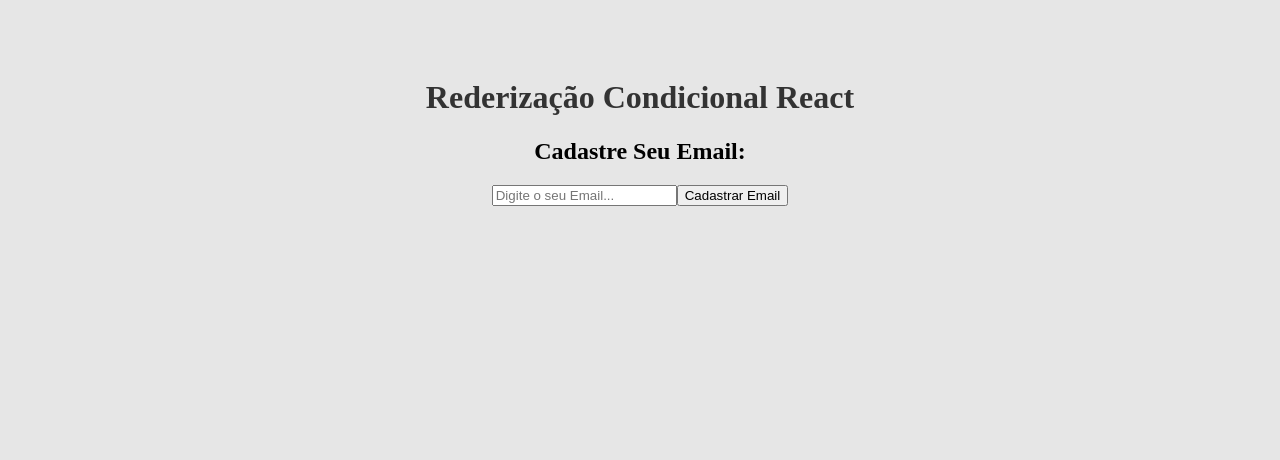
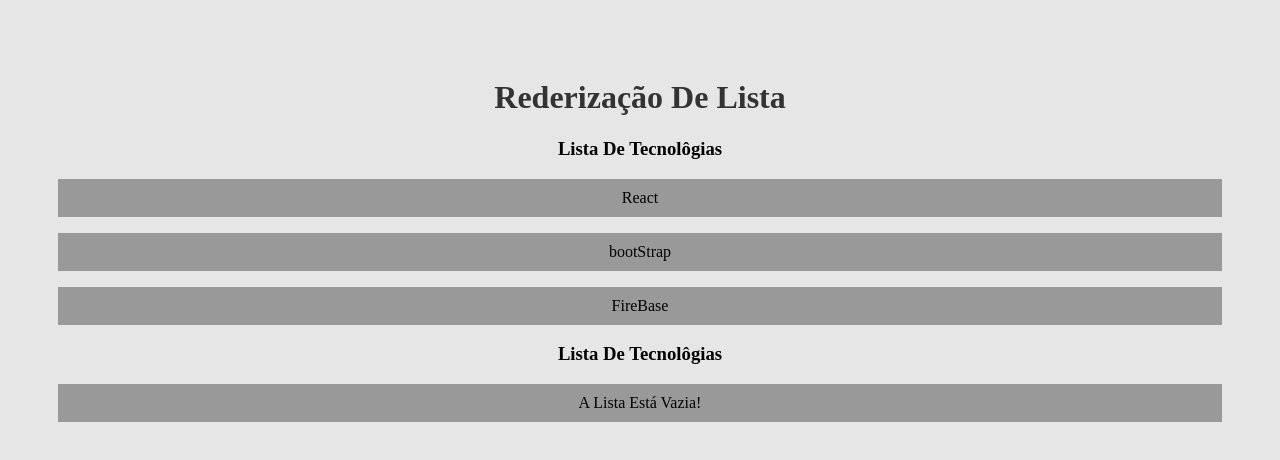
Before and after one commit to tiagoangelos/React, a JavaScript app: page / in a window 1280 px wide. Shown: the top 460 px of the page. Built offline with nearby package versions, Linux system fonts and the light colour scheme; the HTML template or start-up script is replaced by a standard one.

Commit message:
rederização de listas array

```diff
--- a/src/App.js
+++ b/src/App.js
@@ -1,12 +1,16 @@
 import './index.css';
 import './App.css';
-import Condicional from './components/evento/Condicional';
+import OutraLista from './components/OutraLista';
 
 function App() {
+
+  const meusItens = ['React', 'bootStrap', 'FireBase']
+
   return (
     <div className="App">
-        <h1>Rederização Condicional React</h1>
-        <Condicional />
+        <h1>Rederização De Lista</h1>
+        <OutraLista itens={meusItens}/>
+        <OutraLista itens={[]} />
 
     </div>
   );
--- /dev/null
+++ b/src/components/OutraLista.js
@@ -0,0 +1,14 @@
+function OutraLista({ itens }){
+    return (
+        <>
+            <h3>Lista De Tecnolôgias</h3>
+            {itens.length > 0 ? (
+                itens.map((itens, index) => <p key={index}>{itens}</p>)
+            ) : (
+                <p>A Lista Está Vazia!</p>
+            )}
+        </>
+    )
+}
+
+export default OutraLista
```
